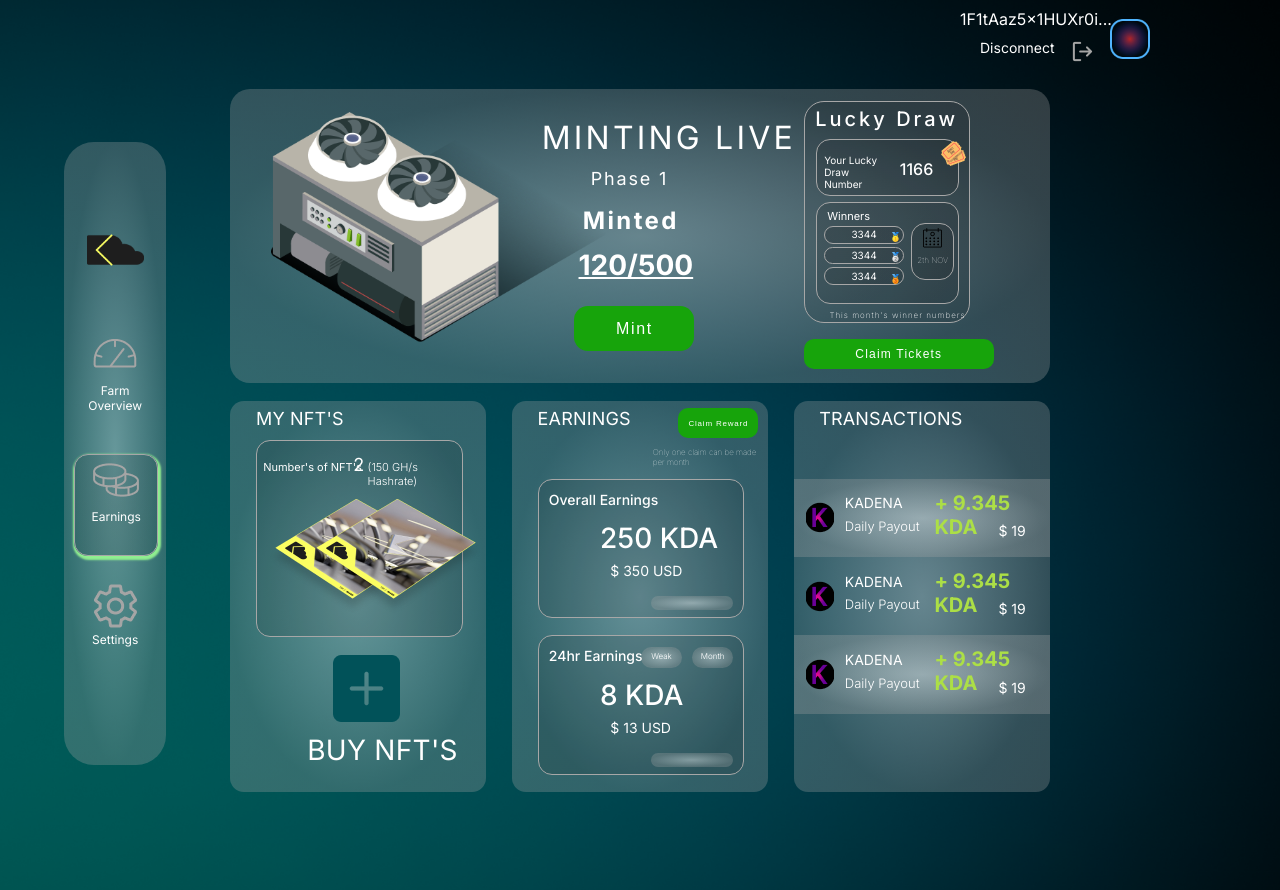
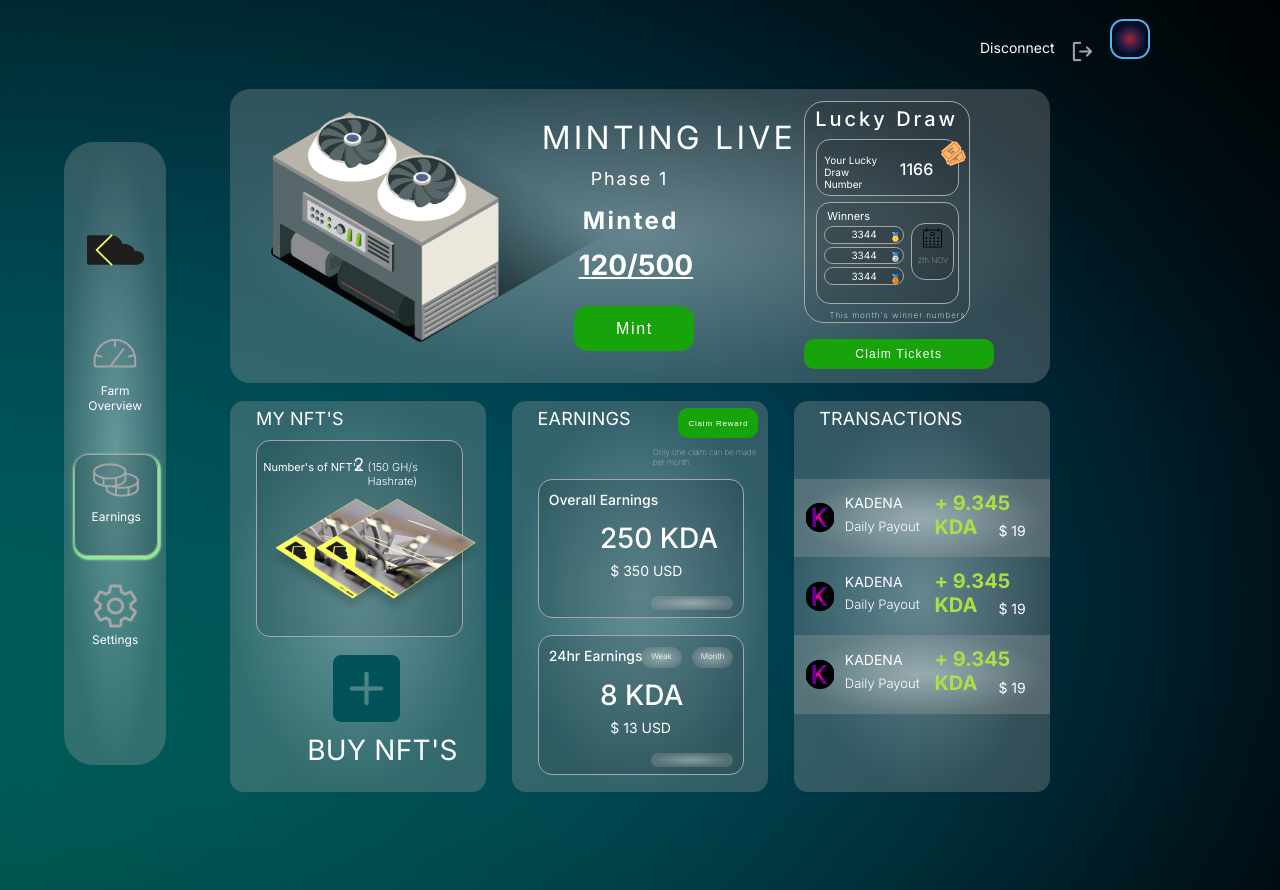
Before and after one commit to youblockio/Kdblock-dashboard, a React (Create React App) app: page /earning in a window 1280 px wide. Built offline with nearby package versions, Linux system fonts and the light colour scheme; what @thirdweb-dev/react would draw is missing.

Commit message:
address updated on ui

```diff
--- a/src/components/screens/DashboardLoginScreen.js
+++ b/src/components/screens/DashboardLoginScreen.js
@@ -41,7 +41,7 @@ const DashboardLoginScreen = () => {
             <div className="wallet-text">connect wallet</div>
             </button>
         </div>
-        <div className="main-wallet-address-div">Wallet Address: 0xaA2C5EB5c35f26402CedDB9a8c50f12273ef8F65</div>
+        <div className="main-wallet-address-div">Wallet Address: {address}</div>
         <div className="main-enter-button">
             <button className="enter-button" onClick={(e) => {e.preventDefault(); navigate("/config");}}>
             Enter Dashboard</button>
--- a/src/components/screens/EarningsScreen.js
+++ b/src/components/screens/EarningsScreen.js
@@ -25,6 +25,8 @@ const EarningsScreen = (props) => {
 
   const months = ['JAN','FEB','MAR','APR','MAY','JUN','JUL','AUG','SEP','OCT','NOV','DEC'];
   const thisMonth = months[current.getMonth()];
+
+  const user = JSON.parse(localStorage.getItem('user'))
 
   return (
     <div className="Earning-main-div">
@@ -58,7 +60,7 @@ const EarningsScreen = (props) => {
         </div>
       </div>
       <div className="user-div">
-                <div className="user-wallet-address">1F1tAaz5x1HUXr0i...</div>
+                <div className="user-wallet-address">{user && (user.account.account).slice(0, 30)}</div>
                 <div className="user-disconnect-text">Disconnect</div>
                 <div className="user-disconnect-button-div">
                     <img
--- a/src/components/screens/FarmOverViewScreen.js
+++ b/src/components/screens/FarmOverViewScreen.js
@@ -40,6 +40,8 @@ const FarmOverViewScreen = () => {
         // navigate('/')
     }
 
+    const user = JSON.parse(localStorage.getItem('user'))
+
   return (
     <div className="setting-main-div">
         <div className="menu-div">
@@ -72,7 +74,7 @@ const FarmOverViewScreen = () => {
                 </div>
             </div>
             <div className="user-div">
-                <div className="user-wallet-address">1F1tAaz5x1HUXr0i...</div>
+                <div className="user-wallet-address">{user && (user.account.account).slice(0, 30)}</div>
                 <div className="user-disconnect-text" onClick={disconnectWallet}>Disconnect</div>
                 <div className="user-disconnect-button-div">
                     <img
```
